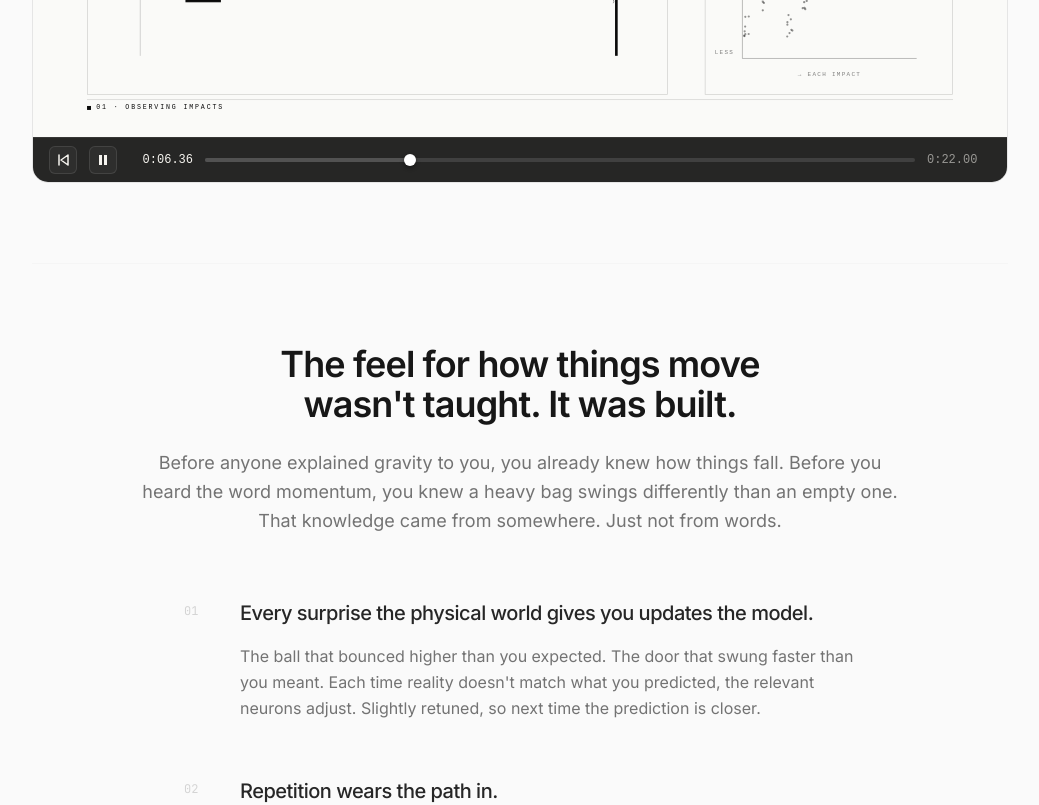
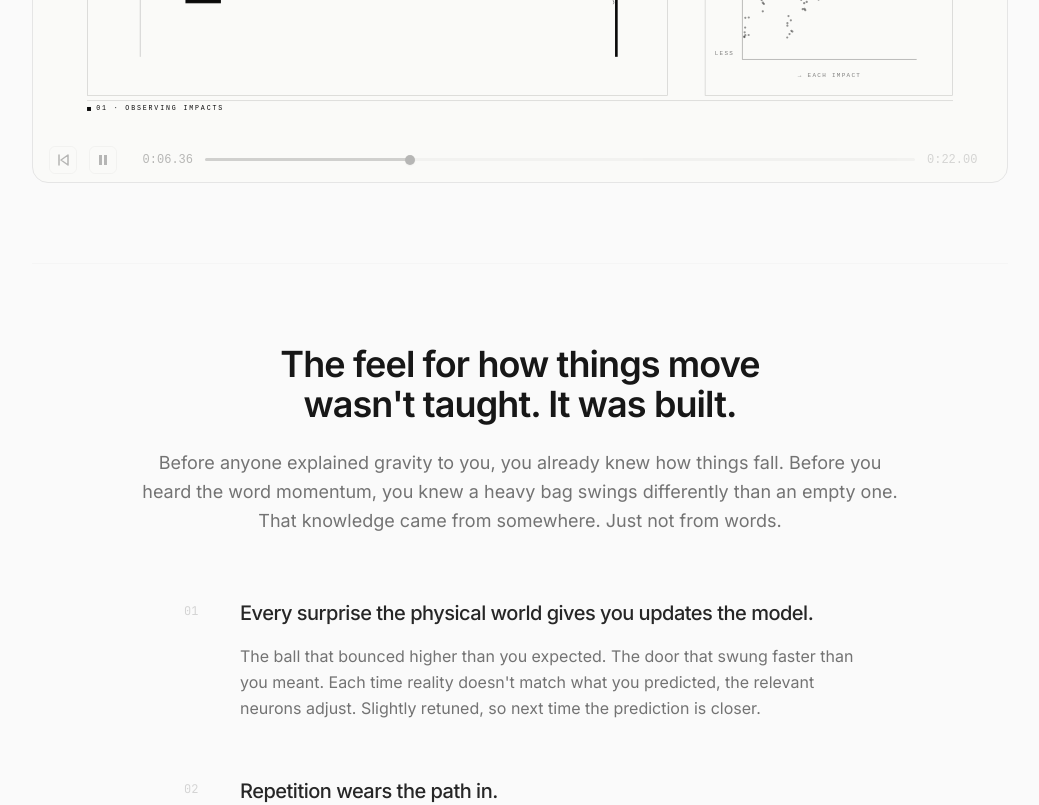
Before and after one commit to SoumilB7/Neurons, a Next.js app: page /human-learning in a window 1280 px wide. Shown: the part 1400-2205 px from the top of the page, without its empty margins (120-1159 px from the left). Built offline with nearby package versions, Linux system fonts and the light colour scheme.

Commit message:
chnage stuff

```diff
--- a/src/components/stage.tsx
+++ b/src/components/stage.tsx
@@ -38,10 +38,10 @@ function IconButton({ children, onClick, title }: {
       style={{
         width: 28, height: 28,
         display: "flex", alignItems: "center", justifyContent: "center",
-        background: hover ? "rgba(255,255,255,0.12)" : "rgba(255,255,255,0.04)",
-        border: "1px solid rgba(255,255,255,0.1)",
+        background: hover ? "rgba(0,0,0,0.06)" : "transparent",
+        border: "1px solid rgba(0,0,0,0.12)",
         borderRadius: 6,
-        color: "#f6f4ef",
+        color: "#0a0a0a",
         cursor: "pointer",
         padding: 0,
         transition: "background 120ms",
@@ -63,6 +63,8 @@ function PlaybackBar({
 }) {
   const trackRef = React.useRef<HTMLDivElement>(null);
   const [dragging, setDragging] = React.useState(false);
+  const [barHover, setBarHover] = React.useState(false);
+  const revealed = barHover || dragging;
 
   React.useEffect(() => {
     if (!dragging) return;
@@ -91,16 +93,21 @@ function PlaybackBar({
   };
 
   return (
-    <div style={{
-      display: "flex", alignItems: "center", gap: 12,
-      padding: "8px 16px",
-      background: "rgba(20,20,20,0.92)",
-      borderTop: "1px solid rgba(255,255,255,0.08)",
-      width: "100%",
-      color: "#f6f4ef",
-      userSelect: "none",
-      flexShrink: 0,
-    }}>
+    <div
+      onMouseEnter={() => setBarHover(true)}
+      onMouseLeave={() => setBarHover(false)}
+      style={{
+        display: "flex", alignItems: "center", gap: 12,
+        padding: "8px 16px",
+        background: "transparent",
+        width: "100%",
+        color: "#0a0a0a",
+        userSelect: "none",
+        flexShrink: 0,
+        opacity: revealed ? 1 : 0.28,
+        transition: "opacity 220ms ease",
+      }}
+    >
       <IconButton onClick={onReset} title="Return to start">
         <svg width="14" height="14" viewBox="0 0 14 14" fill="none">
           <path d="M3 2v10M12 2L5 7l7 5V2z" stroke="currentColor" strokeWidth="1.5" strokeLinejoin="round" strokeLinecap="round" />
@@ -119,7 +126,7 @@ function PlaybackBar({
         )}
       </IconButton>
 
-      <div style={{ fontFamily: MONO, fontSize: 12, fontVariantNumeric: "tabular-nums", width: 64, textAlign: "right", color: "#f6f4ef" }}>
+      <div style={{ fontFamily: MONO, fontSize: 12, fontVariantNumeric: "tabular-nums", width: 64, textAlign: "right", color: "#0a0a0a" }}>
         {fmt(time)}
       </div>
 
@@ -142,17 +149,17 @@ function PlaybackBar({
           cursor: "pointer", display: "flex", alignItems: "center",
         }}
       >
-        <div style={{ position: "absolute", left: 0, right: 0, height: 4, background: "rgba(255,255,255,0.12)", borderRadius: 2 }} />
-        <div style={{ position: "absolute", left: 0, width: `${pct}%`, height: 4, background: "#525252", borderRadius: 2 }} />
+        <div style={{ position: "absolute", left: 0, right: 0, height: 3, background: "rgba(0,0,0,0.12)", borderRadius: 2 }} />
+        <div style={{ position: "absolute", left: 0, width: `${pct}%`, height: 3, background: "rgba(0,0,0,0.55)", borderRadius: 2 }} />
         <div style={{
           position: "absolute", left: `${pct}%`, top: "50%",
-          width: 12, height: 12, marginLeft: -6, marginTop: -6,
-          background: "#fff", borderRadius: 6,
-          boxShadow: "0 2px 4px rgba(0,0,0,0.4)",
+          width: 10, height: 10, marginLeft: -5, marginTop: -5,
+          background: "#0a0a0a", borderRadius: 5,
+          boxShadow: "0 1px 2px rgba(0,0,0,0.15)",
         }} />
       </div>
 
-      <div style={{ fontFamily: MONO, fontSize: 12, fontVariantNumeric: "tabular-nums", width: 64, textAlign: "left", color: "rgba(246,244,239,0.55)" }}>
+      <div style={{ fontFamily: MONO, fontSize: 12, fontVariantNumeric: "tabular-nums", width: 64, textAlign: "left", color: "rgba(10,10,10,0.55)" }}>
         {fmt(duration)}
       </div>
     </div>
```
